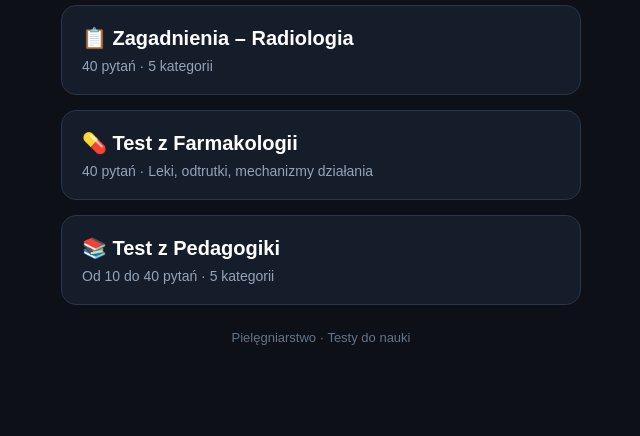
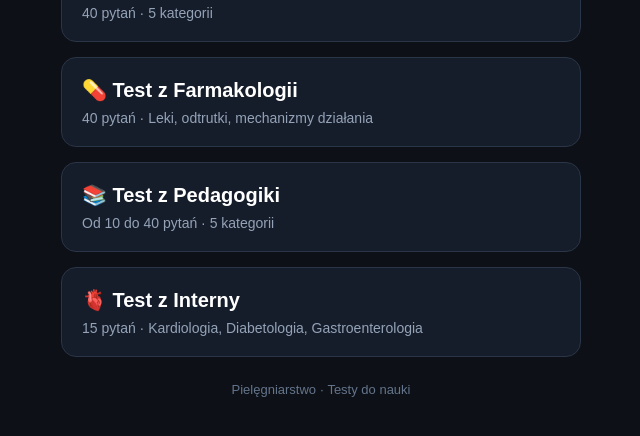
Before and after one commit to o0MrT0o/testy-pielegniarstwo, a plain HTML site: page index.html in a window 1280 px wide. Shown: the part 322-758 px from the top of the page, without its empty margins (319-959 px from the left). Drawn offline with Linux system fonts and the light colour scheme.

Commit message:
Update index.html

```diff
--- a/index.html
+++ b/index.html
@@ -130,6 +130,15 @@
 </div>
 </a>
 
+<a class="card" href="./test-interna.html">
+<div class="card-title">
+🫀 Test z Interny
+</div>
+<div class="card-text">
+15 pytań · Kardiologia, Diabetologia, Gastroenterologia
+</div>
+</a>
+
 <div class="footer">
 Pielęgniarstwo · Testy do nauki
 </div>
```
